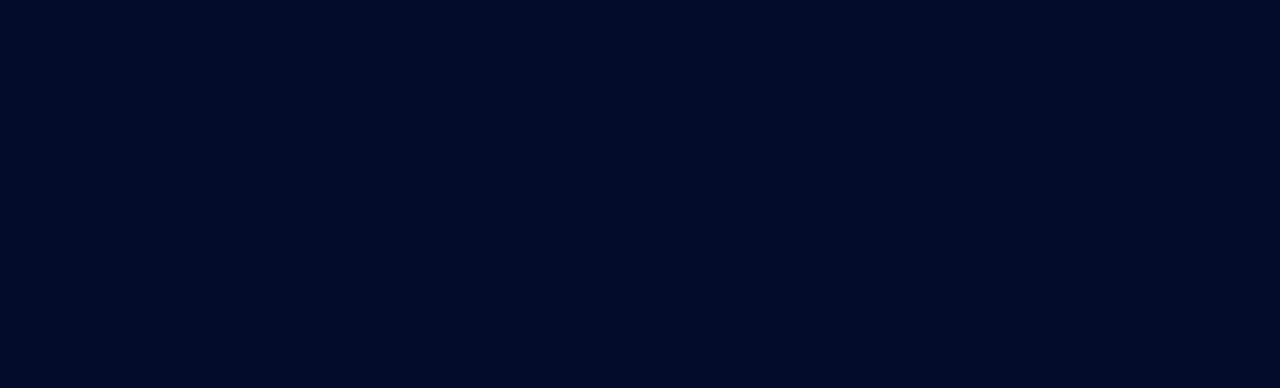
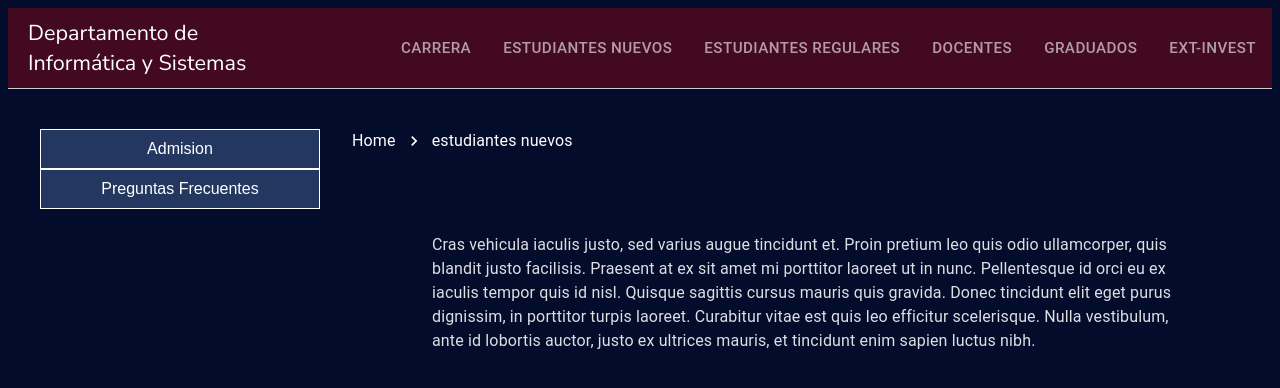
Before and after one commit to elprogramadorr/info-sistemas-webapp, a React (Vite) app: page /estudiantes-nuevos in a window 1280 px wide. Before the commit this address had no page. Shown: the top 388 px of the page. Built offline with nearby package versions, Linux system fonts and the light colour scheme; a web font is replaced by a local one.

Commit message:
se creo la estructura basica para el modulo de estudinates nuevos

```diff
--- a/src/App.jsx
+++ b/src/App.jsx
@@ -7,6 +7,8 @@ import EstudiantesRegulares from './screens/ModuloEstudiantesRegulares'
 import Home from './screens/Home'
 import Layout from './screens/Layout'
 
+import EstudiantesNuevos from './screens/ModuloEstudiantesNuevos'
+
 function App() {
   return (
     <BrowserRouter>
@@ -14,6 +16,7 @@ function App() {
       <Route path="/" element={
         <Layout><Home/></Layout> }/>
       <Route path="/estudiantes-regulares" element={<Layout><EstudiantesRegulares/></Layout>} />
+      <Route path="/estudiantes-nuevos" element={<Layout><EstudiantesNuevos/></Layout>} />
     </Routes>
     </BrowserRouter>
   )
--- /dev/null
+++ b/src/screens/MENpreuniversitario.jsx
@@ -0,0 +1,5 @@
+
+function CursoPreuniversitario(){
+    return <div>hola preuniversitario</div>
+}
+export default CursoPreuniversitario;
--- /dev/null
+++ b/src/screens/ModuloEstudiantesNuevos.jsx
@@ -0,0 +1,79 @@
+import { useState } from "react";
+import Layout from "./Layout";
+import DropdownMenu from "../utils/DropdownMenu";
+import { Button } from "@mui/material";
+import MigaDePan from "../utils/BreadcrumbsNuevo";
+import CursoPreuniversitario from "./MENpreuniversitario";
+import Stack from '@mui/material/Stack';
+import Grid from '@mui/material/Grid';
+import { Box } from '@mui/system';
+import Typography from "@mui/material/Typography";
+
+
+
+
+
+function DropdownItem({ text,mesage,content }) {
+
+    const styles = {
+        padding: 4,
+        textTransform: 'none',
+        justifyContent: 'left',
+        color: 'black',
+        //backgroundColor: isPressed ? 'gray' : 'white'
+    }
+    return (
+        <Button
+            style={styles}
+            onClick={() =>mesage(content)}>
+            {text}
+        </Button>
+    );
+}
+
+const EstudiantesRegulares = () => {
+    const [mesage,setMesage]=useState('Cras vehicula iaculis justo, sed varius augue tincidunt et. Proin pretium leo quis odio ullamcorper, quis blandit justo facilisis. Praesent at ex sit amet mi porttitor laoreet ut in nunc. Pellentesque id orci eu ex iaculis tempor quis id nisl. Quisque sagittis cursus mauris quis gravida. Donec tincidunt elit eget purus dignissim, in porttitor turpis laoreet. Curabitur vitae est quis leo efficitur scelerisque. Nulla vestibulum, ante id lobortis auctor, justo ex ultrices mauris, et tincidunt enim sapien luctus nibh.');
+
+     return (
+        <Box sx={{ flexGrow: 1 }}>
+
+
+        <Grid container spacing={4} pt={5}>
+            <Grid item sx={4} >
+                    <DropdownMenu label="Admision">
+                        <DropdownItem text="Examen de ingreso" mesage={setMesage}
+                        content={"Suspendisse lacinia finibus odio, a fringilla quam posuere ut. Donec eu libero nec risus finibus mollis. Suspendisse mattis at dolor quis venenatis. Ut sapien nisl, gravida vitae rutrum sed, malesuada quis nunc. Morbi vehicula sed ex a sodales. Sed ipsum dui, commodo vulputate placerat in, aliquam ut lacus. Integer odio neque, cursus sed nisl non, facilisis rhoncus eros. Nullam porttitor velit erat. Quisque odio ex, semper sed posuere at, malesuada pulvinar orci. Maecenas laoreet enim sit amet mi tristique dapibus. Pellentesque iaculis maximus leo, ut rutrum augue molestie nec."}/>
+                        <DropdownItem text="Mayor Promedio Estudiantil"
+                        mesage={setMesage}
+                        content={"Sed eget ligula risus. Donec eu elit lorem. Sed sed iaculis urna. Morbi eget finibus dui."}/>
+                    </DropdownMenu>
+                    <DropdownMenu label="Preguntas Frecuentes">
+                    </DropdownMenu>
+
+            </Grid>
+
+            <Grid item xs={12} md={8}>
+
+                    <MigaDePan lista ={[{"/":"Home"},{"/estudiantes-nuevos":"estudiantes nuevos"}]}>
+                    </MigaDePan>
+                    <Box pl={10} pt={10}>
+                    <Typography style={{'overflowWrap': 'break-word'}}>
+                        {mesage}
+                    </Typography>
+                    </Box>
+            </Grid>
+
+
+
+            </Grid>
+
+
+
+
+
+
+        </Box>
+    );
+}
+
+export default EstudiantesRegulares;
--- /dev/null
+++ b/src/utils/BreadcrumbsNuevo.jsx
@@ -0,0 +1,44 @@
+import {useEffect, useState} from 'react';
+import Breadcrumbs from '@mui/material/Breadcrumbs';
+import Typography from '@mui/material/Typography';
+import Link from '@mui/material/Link';
+
+
+
+import NavigateNextIcon from '@mui/icons-material/NavigateNext';
+import { useNavigate } from 'react-router-dom';
+
+function handleClick(event) {
+
+  event.preventDefault();
+  console.info('You clicked a breadcrumb.');
+}
+
+export default function MigaDePan(lista) {
+  const itemd=Object.values(lista)[0] //ni idea, pero supongo es el manejo de objetos pinche javascrip te complicas tu solito
+  const breadcrumbs = []
+  let i=0
+  while (i < itemd.length-1){
+    let valor=Object.values(itemd[i])
+    let llave=Object.keys(itemd[i])
+    breadcrumbs.push(<Link underline="hover" key={i} color="white" href={llave[i]} onClick={()=>navigation.navigate({valor})}>
+      {valor}</Link>)
+      i=i+1;
+  }
+  breadcrumbs.push(<Typography key={i} color="white">
+  {Object.values(itemd[i])}
+  </Typography>)
+
+  return (
+      <>
+      <Breadcrumbs
+        separator={<NavigateNextIcon fontSize="small" />}
+        aria-label="breadcrumb"
+        sx={{ color: 'white' }}
+      >
+        {breadcrumbs}
+      </Breadcrumbs>
+
+      </>
+  );
+}
--- a/src/utils/DropdownMenu.jsx
+++ b/src/utils/DropdownMenu.jsx
@@ -1,14 +1,13 @@
 // DropdownMenu.js
 import React, { useState } from 'react';
+
 
 function DropdownMenu({ label, children }) {
   const [isOpen, setIsOpen] = useState(false);
 
   const toggleDropdown = () => {
-    if(localStorage.getItem('isPressedEstRegular') === 'false') {
         setIsOpen(!isOpen);
-        localStorage.setItem('primerNivelEstRegular', label);
-    }
+        console.log("es ")
 
   };
 
@@ -50,12 +49,14 @@ function DropdownMenu({ label, children }) {
       <button style={styles.dropdownButton} onClick={toggleDropdown}>
         {label}
       </button>
-      {isOpen && (
+      {isOpen && children!==undefined && (
         <div style={styles.dropdownContent}>
           {children}
         </div>
       )}
+
     </div>
+
   );
 }
 
--- a/src/utils/Header.jsx
+++ b/src/utils/Header.jsx
@@ -79,7 +79,7 @@ export default function Header() {
           />
           <Tab
             component={Link}
-            to="/carrera"
+            to="/estudiantes-nuevos"
             value="two" label="Estudiantes Nuevos"
             sx={styles.tab} />
           <Tab
```
